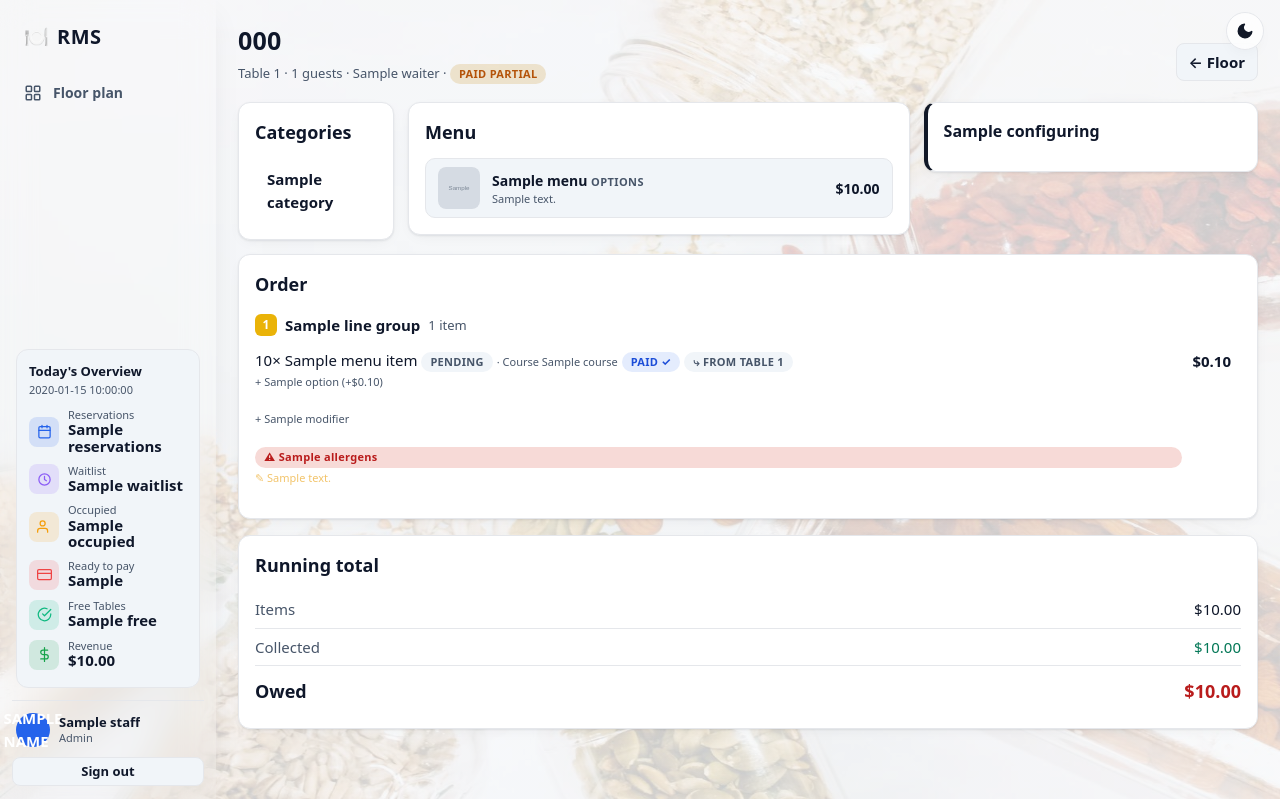
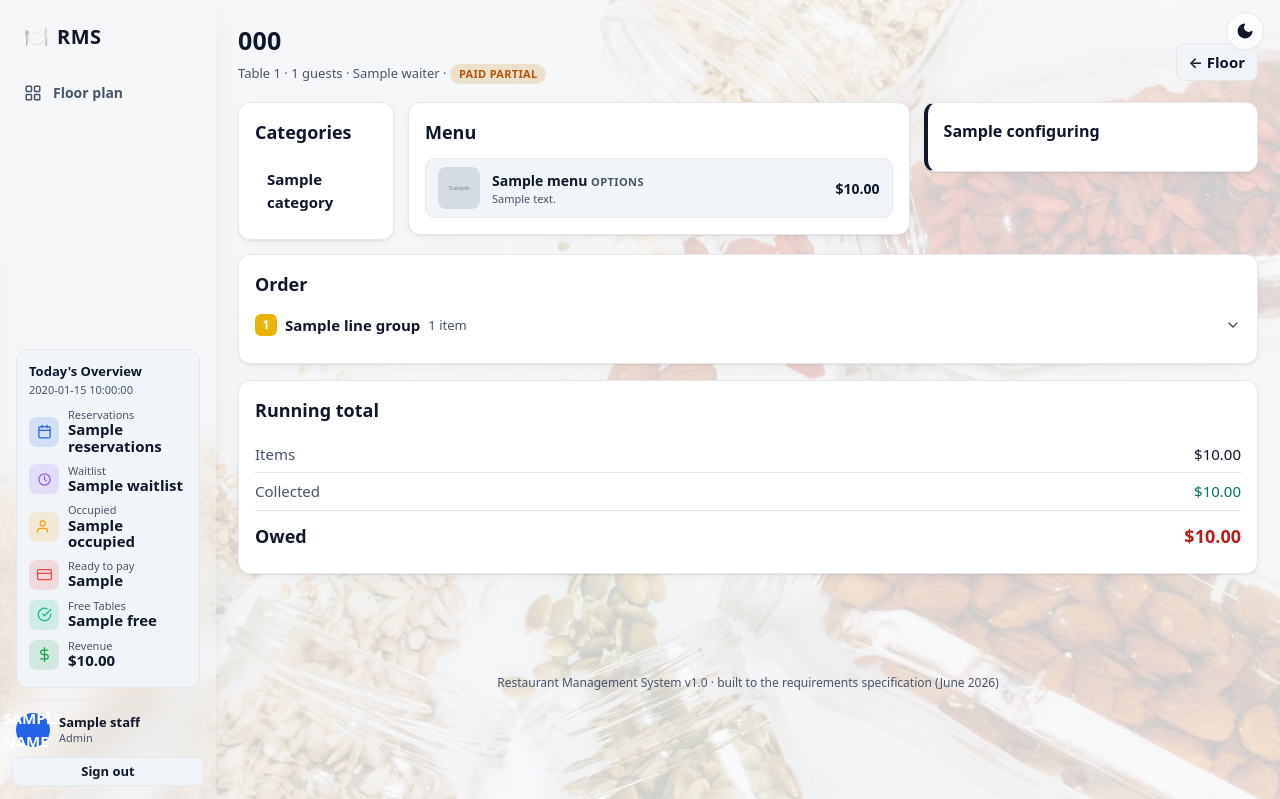
Before and after one commit to edson-naves/restaurant-app, a FastAPI app: template web/templates/order.html in a window 1280 px wide. Shown: the top 799 px of the page. Run offline with FastAPI, Linux system fonts and the light colour scheme; the template is opened without the code that fills it: most values are stand-ins (such as "Sample title", 1, 10 or a date in 2020); grey boxes marked "Sample" are stand-in pictures.

Commit message:
Order: collapse seat groups into an accordion
The order panel now shows each seat as a collapsible group — the seat you're
ordering for is expanded, the rest collapse to their header (seat, item count,
chevron). Tapping the next seat reloads with it active so the previous one
collapses; you can also tap a header to peek. Keeps a big multi-seat order
scannable instead of one long list.

Co-Authored-By: Claude Opus 4.8 <noreply@anthropic.com>

```diff
--- a/web/static/app.css
+++ b/web/static/app.css
@@ -579,7 +579,16 @@ td.num, th.num { text-align: right; font-variant-numeric: tabular-nums; }
 .ordgroups { display: flex; flex-direction: column; }
 .ordgroup { padding: 4px 0 10px; }
 .ordgroup + .ordgroup { border-top: 1px solid var(--line); padding-top: 12px; }
-.ordgroup-head { display: flex; align-items: center; gap: 8px; margin-bottom: 6px; }
+/* Collapsible seat groups (accordion). Header is the <summary>; body hides when
+   the group is closed. */
+.ordgroup > summary.ordgroup-head {
+  display: flex; align-items: center; gap: 8px; margin-bottom: 6px;
+  cursor: pointer; list-style: none;
+}
+.ordgroup > summary.ordgroup-head::-webkit-details-marker { display: none; }
+.ordgroup-chev { margin-left: auto; color: var(--muted); transition: transform .15s ease; }
+.ordgroup[open] .ordgroup-chev { transform: rotate(180deg); }
+.ordgroup:not([open]) { padding-bottom: 4px; }
 .seat-sq {
   width: 22px; height: 22px; border-radius: 6px; color: #fff;
   display: inline-flex; align-items: center; justify-content: center;
--- a/web/templates/order.html
+++ b/web/templates/order.html
@@ -308,12 +308,16 @@
       {% else %}
       <div class="ordgroups">
         {% for g in line_groups %}
-        <div class="ordgroup">
-          <div class="ordgroup-head">
+        {# Collapsible per seat: the seat you're ordering for is open, the rest
+           collapse to their header. Switching seats reloads with the new one
+           active; you can also tap a header to peek. #}
+        <details class="ordgroup" {% if g.num == active_seat %}open{% endif %}>
+          <summary class="ordgroup-head">
             <span class="seat-sq" style="background:{{ g.num|seat_color }}">{% if g.num %}{{ g.num }}{% elif g.num == 0 %}T{% else %}·{% endif %}</span>
             <strong>{{ g.label }}</strong>
             <span class="sub" style="margin:0">{{ g.count }} item{{ '' if g.count == 1 else 's' }}</span>
-          </div>
+            <svg class="ordgroup-chev" viewBox="0 0 24 24" width="16" height="16" fill="none" stroke="currentColor" stroke-width="2.2" stroke-linecap="round" stroke-linejoin="round"><path d="M6 9l6 6 6-6"/></svg>
+          </summary>
           {% for i in g.lines %}
           <div class="ordline">
             <div class="ordline-main">
@@ -391,7 +395,7 @@
             </div>{# /ordline-actions #}
           </div>{# /ordline #}
           {% endfor %}
-        </div>{# /ordgroup #}
+        </details>{# /ordgroup #}
         {% endfor %}
       </div>{# /ordgroups #}
       {% endif %}
```
